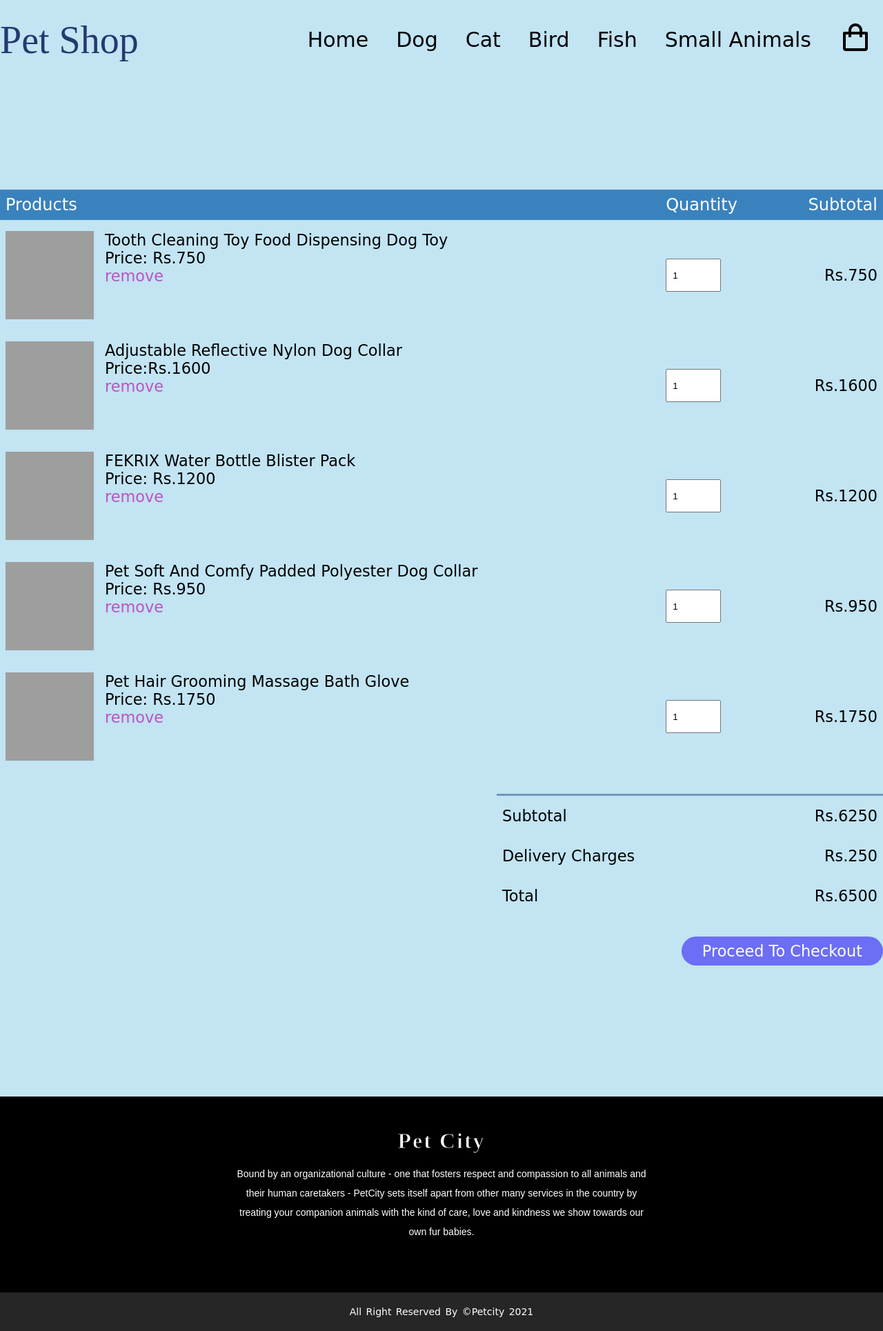
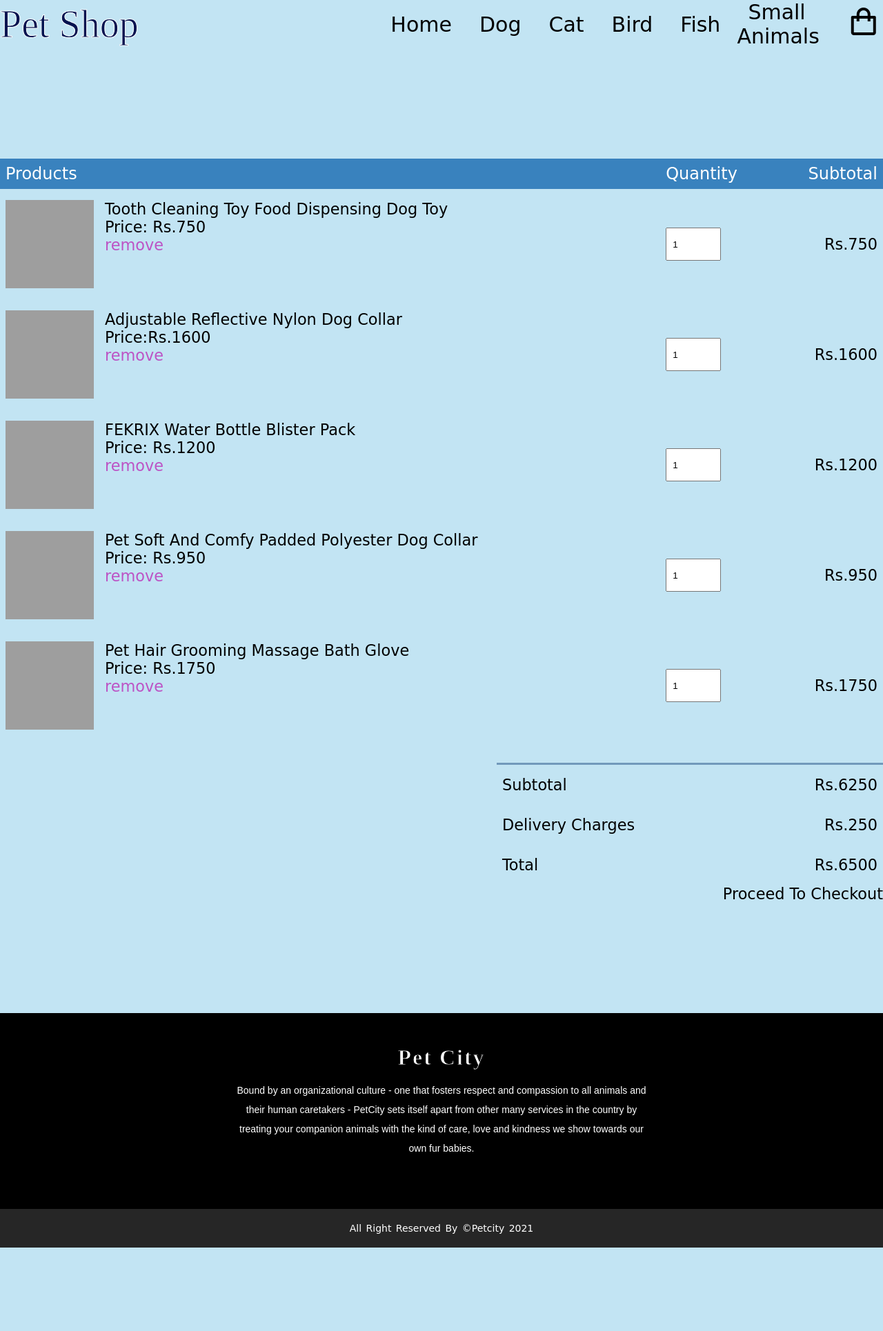
Before and after one commit to sahas-99/WebSite, a PHP site: page /Cart.html in a window 1280 px wide. Shown: the whole page at 69% size. After the commit the page ends 1809 px from the top, so only its background shows below. Run offline with PHP 8.4, Linux system fonts and the light colour scheme; some libraries are stand-ins or nearby versions; grey boxes are pictures that could not be loaded.

Commit message:
Update Web.css

```diff
--- a/Web.css
+++ b/Web.css
@@ -16,12 +16,14 @@ html{
 
  }
  .logo h1 {
-	color:#243a6f;
-	font-family: "showcard Gothic";
+    color:#041350 ;
+    font-family: "showcard Gothic";
     font-size: 3.5rem;
     font-weight: 400;
     position: relative;
     z-index: 1;
+    -webkit-text-stroke-width: 1px;
+    -webkit-text-stroke-color: #fff ;
  }
 
  h2,
@@ -65,7 +67,7 @@ html{
     overflow: hidden;
 }
 .nav {
-    padding: 1.6rem 0;
+    padding: 0;
 
 }
 
@@ -93,14 +95,19 @@ html{
     align-items: center;
     justify-content: space-between;
 }
-
+.nav .fa-home{
+    color: #fff;
+   font-size: 3rem;
+   padding-right: 1rem;
+}
 .top-nav {
     display: none;
 }
 .nav-list {
     display: flex;
     align-items: center;
-
+     margin-left: 30%;
+    margin-right: 12rem;
 
 }
 .nav-item:not(:last-child) {
@@ -232,7 +239,7 @@ html{
     .col p {
         font-size: 20.2px;
     }
-    .btn{
+   .col-3 .btn{
         display: inline-block;
         background:#6c6ef5;
         color: #fff;
@@ -241,7 +248,7 @@ html{
         border-radius: 30px;
         transition: background 0.5s;
     }
-    .btn:hover{
+    .col-3 .btn:hover{
         background: #563434;
     }
     .col-2{
@@ -647,3 +654,33 @@ small{
     float: right;
 
   }
+img{
+    max-width: 100%;
+    height: auto;
+    background: lightblue;
+    background: radial-gradient(white 30%, lightblue 70%);
+}
+
+.fa-star,
+.fa-star-half{
+    color: yellowgreen;
+    padding: 3% 0;
+}
+
+#cart_count{
+    text-align: center;
+    padding: 0 0.9rem 0.1rem 0.9rem;
+    border-radius: 3rem;
+}
+
+.shopping-cart{
+    padding: 3% 0;
+}
+
+.cart-items + .cart-items{
+    padding: 2% 0;
+}
+
+.price-details h6{
+    padding: 3% 2%;
+}
```
